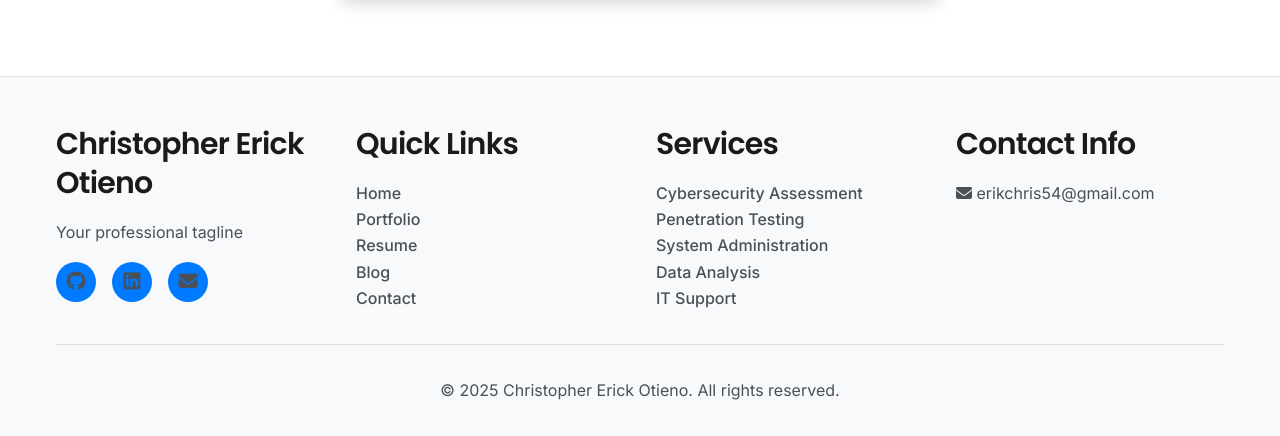
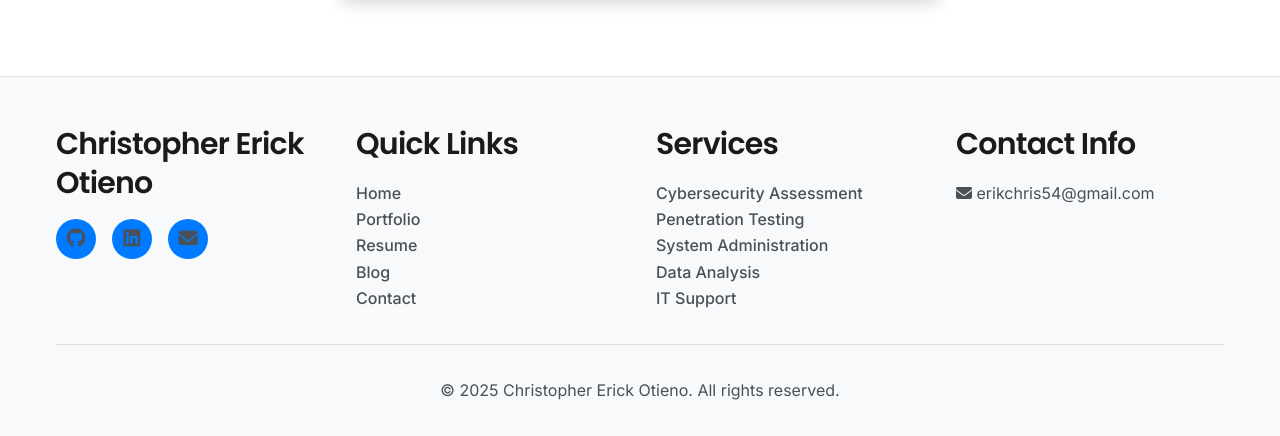
Before and after one commit to Christopher-Erick/Portfolio-website, a Django app: page /blog/ in a window 1280 px wide. Shown: the part 1302-1738 px from the top of the page. Run offline with Django 5.2, Linux system fonts and the light colour scheme; data that the repository does not hold is empty.

Commit message:
Remove professional tagline from footer

```diff
--- a/templates/base.html
+++ b/templates/base.html
@@ -155,7 +155,6 @@
             <div class="footer-content">
                 <div class="footer-section">
                     <h3>{{ PERSONAL_NAME|default:"Christopher Erick Otieno" }}</h3>
-                    <p>{{ PERSONAL_TAGLINE|default:"Building secure digital ecosystems from the ground up — where cybersecurity meets seamless operations, data drives decisions, and complex challenges become elegant solutions." }}</p>
                     <div class="social-links">
                         <a href="{{ GITHUB_URL }}" class="social-link" target="_blank" rel="noopener">
                             <i class="fab fa-github"></i>
```
